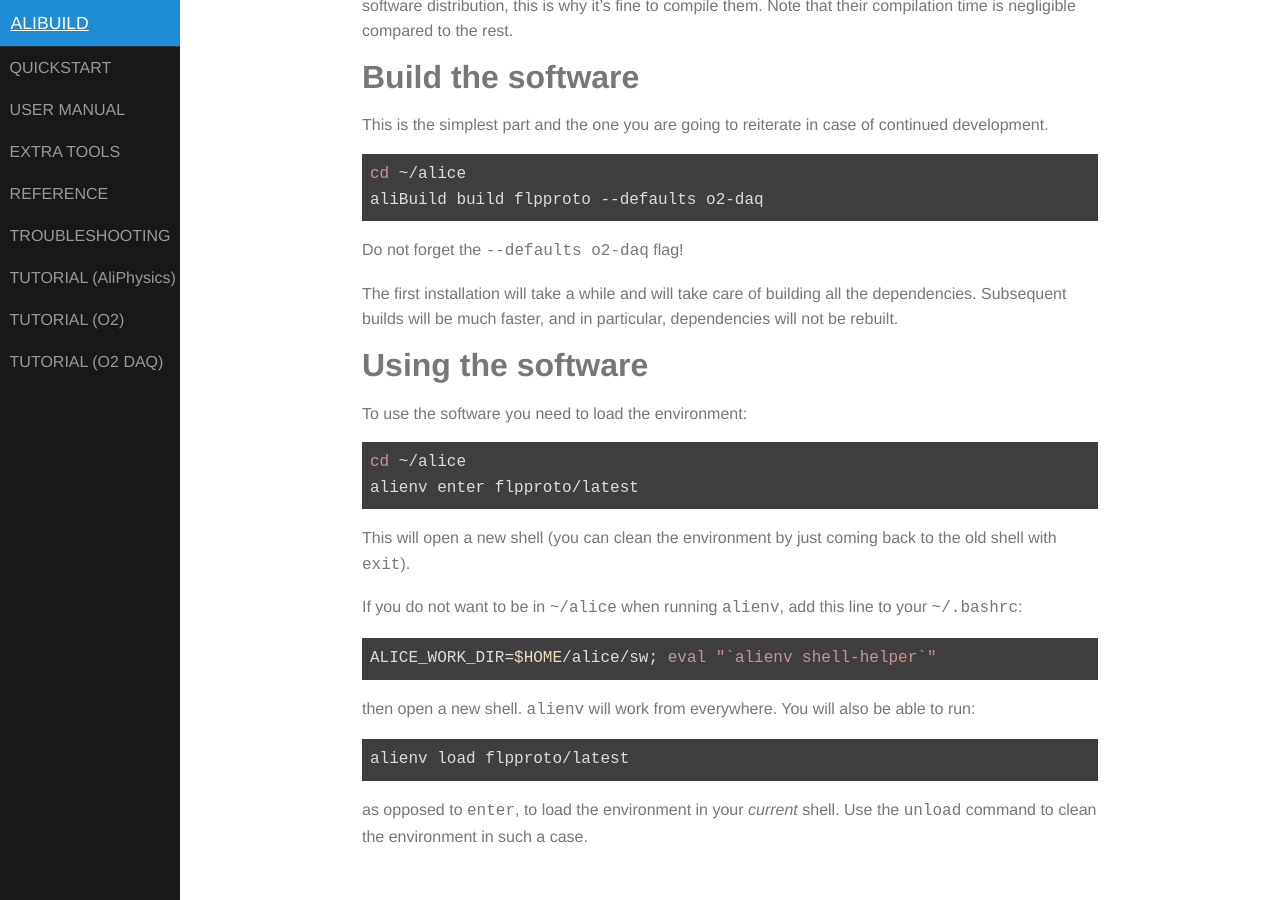
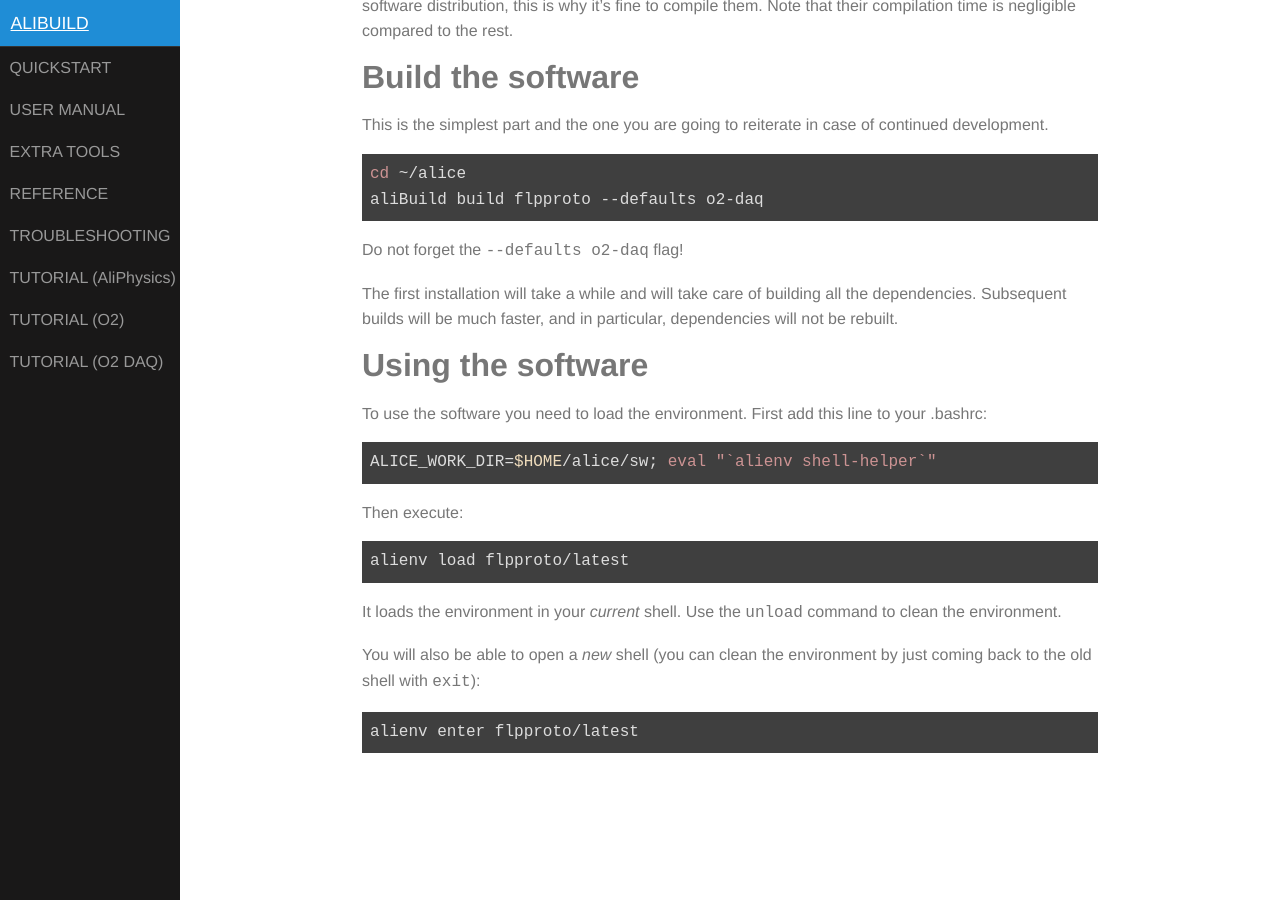
Before and after one commit to alisw/alibuild, a Jekyll site: the page built from docs/o2-daq-tutorial.markdown, in a window 1280 px wide and 900 px high, scrolled down 3504 px. Built offline with Jekyll 4.4.1, drawn with Linux system fonts in a browser that asks for light colours.

Commit message:
Make clearer instructions for usage
I saw a user fail to use this last part of the instructions. Thus I tried to simplify and clarify it.

```diff
--- a/docs/o2-daq-tutorial.markdown
+++ b/docs/o2-daq-tutorial.markdown
@@ -181,23 +181,17 @@ dependencies will not be rebuilt.
 
 # Using the software
 
-To use the software you need to load the environment:
-
-    cd ~/alice
-    alienv enter flpproto/latest
-
-This will open a new shell (you can clean the environment by just coming back
-to the old shell with `exit`).
-
-If you do not want to be in `~/alice` when running `alienv`, add this line to
-your `~/.bashrc`:
+To use the software you need to load the environment. First add this line to your .bashrc:
 
     ALICE_WORK_DIR=$HOME/alice/sw; eval "`alienv shell-helper`"
 
-then open a new shell. `alienv` will work from everywhere. You will also be able
-to run:
+Then execute:
 
     alienv load flpproto/latest
 
-as opposed to `enter`, to load the environment in your *current* shell. Use the
-`unload` command to clean the environment in such a case.
+It loads the environment in your *current* shell. Use the `unload` command to clean the environment.
+
+You will also be able to open a *new* shell (you can clean the environment by just coming back
+to the old shell with `exit`):
+
+    alienv enter flpproto/latest
```
